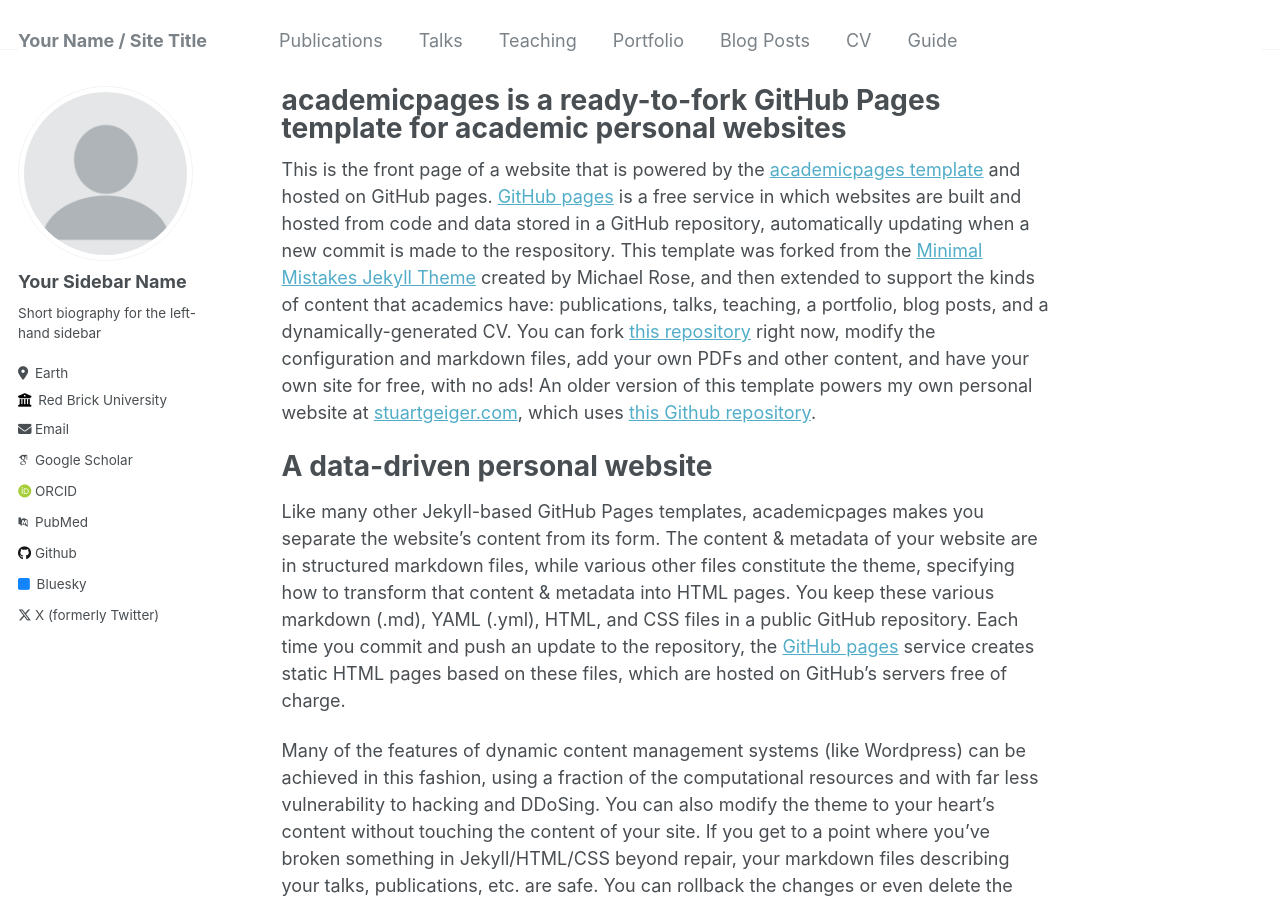
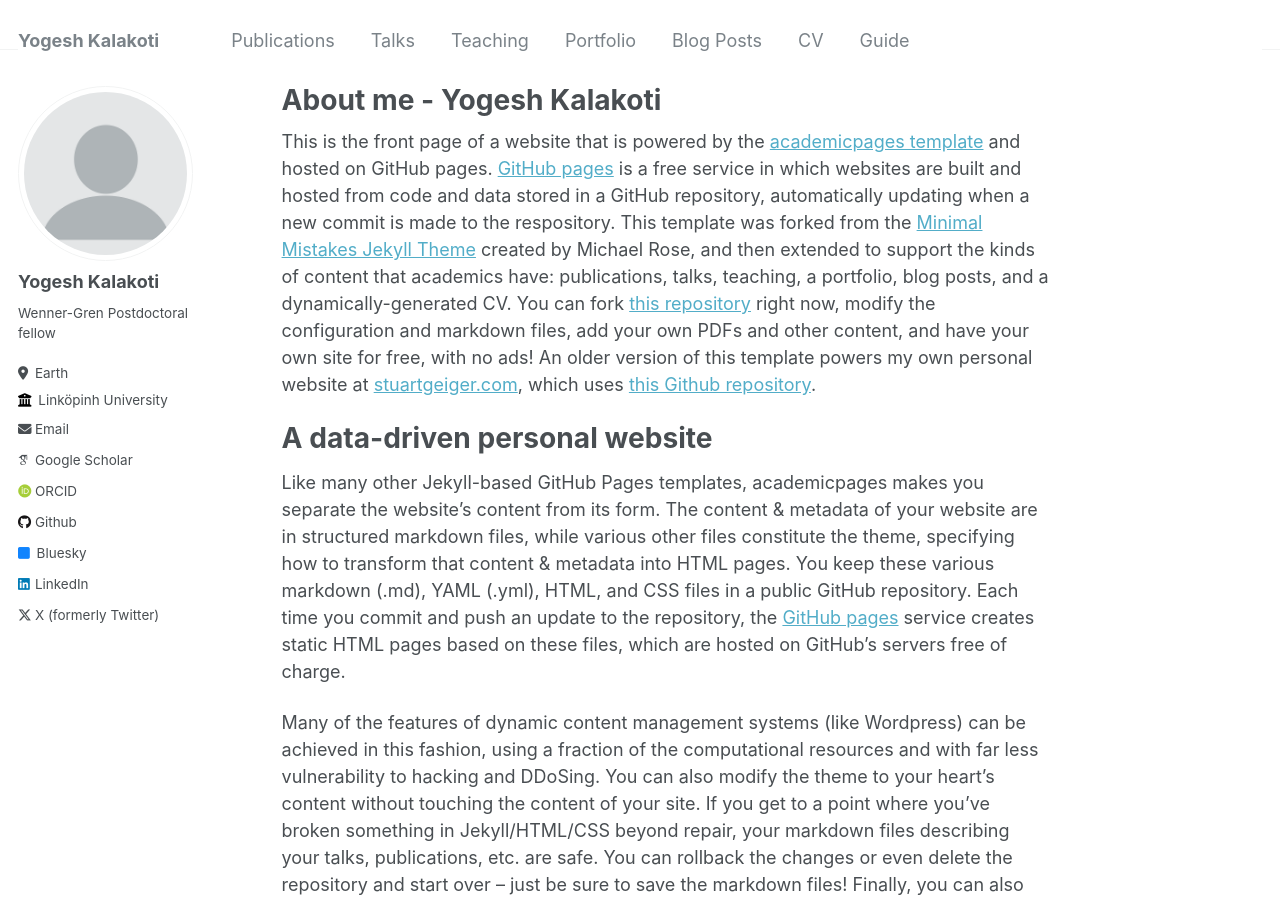
Before and after one commit to iamysk/iamysk.github.io, a Jekyll site: the page built from _pages/about.md, in a window 1280 px wide and 900 px high. Built offline with Jekyll 4.4.1, drawn with Linux system fonts in a browser that asks for light colours; some web fonts are replaced; some of the changed text lies outside the part shown.

Commit message:
initital

```diff
--- a/_config.yml
+++ b/_config.yml
@@ -8,11 +8,11 @@
 
 # Basic Site Settings
 locale                   : "en-US"
-title                    : "Your Name / Site Title"
+title                    : "Yogesh Kalakoti"
 title_separator          : "-"
-name                     : &name "Your Name"
+name                     : &name "Yogesh Kalakoti"
 description              : &description "personal description"
-url                      : https://academicpages.github.io # the base hostname & protocol for your site e.g. "https://mmistakes.github.io"
+url                      : https://iamysk.github.io # the base hostname & protocol for your site e.g. "https://mmistakes.github.io"
 baseurl                  : "" # the subpath of your site, e.g. "/blog"
 repository               : "academicpages/academicpages.github.io"
 
@@ -22,27 +22,27 @@
 author:
   # Biographic information
   avatar           : "profile.png"
-  name             : "Your Sidebar Name"
+  name             : "Yogesh Kalakoti"
   pronouns         : # example: "she/her"
-  bio              : "Short biography for the left-hand sidebar"
+  bio              : "Wenner-Gren Postdoctoral fellow"
   location         : "Earth"
-  employer         : "Red Brick University"
+  employer         : "Linköpinh University"
   uri              : # URL
-  email            : "none@example.org"
+  email            : "yogesh.kalakoti@liu.se"
 
   # Academic websites
   arxiv            : # URL - Update with the correct link to your profile
-  googlescholar    : "https://scholar.google.com/citations?user=PS_CX0AAAAAJ"
+  googlescholar    : "https://scholar.google.com/citations?user=4mrg7GsAAAAJ&hl=en"
   impactstory      : # URL
-  orcid            : "http://orcid.org/yourorcidurl"
-  pubmed           : "https://www.ncbi.nlm.nih.gov/pubmed/?term=john+snow"
+  orcid            : "https://orcid.org/my-orcid?orcid=0000-0003-2192-7887"
+  pubmed           : # URL
   researchgate     : # URL
 
   # Repositories and software development
   bitbucket        : # Username - Update with your username on the site
   codepen          : # Username
   dribbble         : # Username
-  github           : "academicpages"
+  github           : "iamysk"
   kaggle           : # Username
   stackoverflow    : # User number or user number and name (i.e., use "1" or "1/jeff-atwood")
 
@@ -56,7 +56,7 @@
   keybase          : # Username
   instagram        : # Username
   lastfm           : # Username
-  linkedin         : # Username
+  linkedin         : "ysk95"
   mastodon         : # URL
   medium           : # URL
   pinterest        : # Username
@@ -64,7 +64,7 @@
   steam            : # Username
   telegram         : # URL
   tumblr           : # Username
-  twitter          : "UniofOxford"  # Replace this with your X / Twitter handle
+  twitter          : "iam_ysk"  # Replace this with your X / Twitter handle
   vine             : # Username
   weibo            : # Username
   wikipedia        : # Username
--- a/_pages/about.md
+++ b/_pages/about.md
@@ -1,6 +1,6 @@
 ---
 permalink: /
-title: "academicpages is a ready-to-fork GitHub Pages template for academic personal websites"
+title: "About me - Yogesh Kalakoti"
 author_profile: true
 redirect_from:
   - /about/
```
Also changed, not shown: 1 other file.
